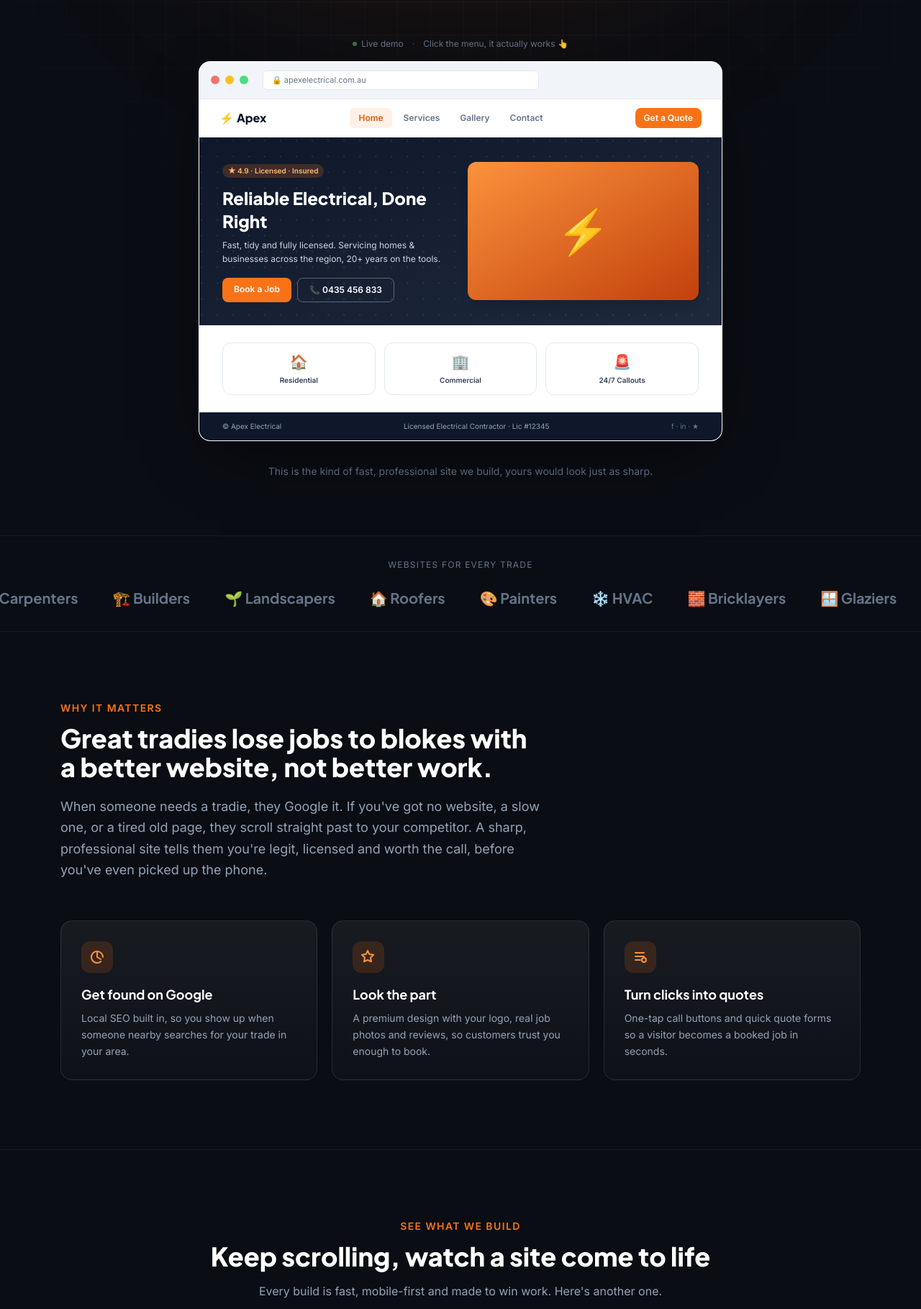
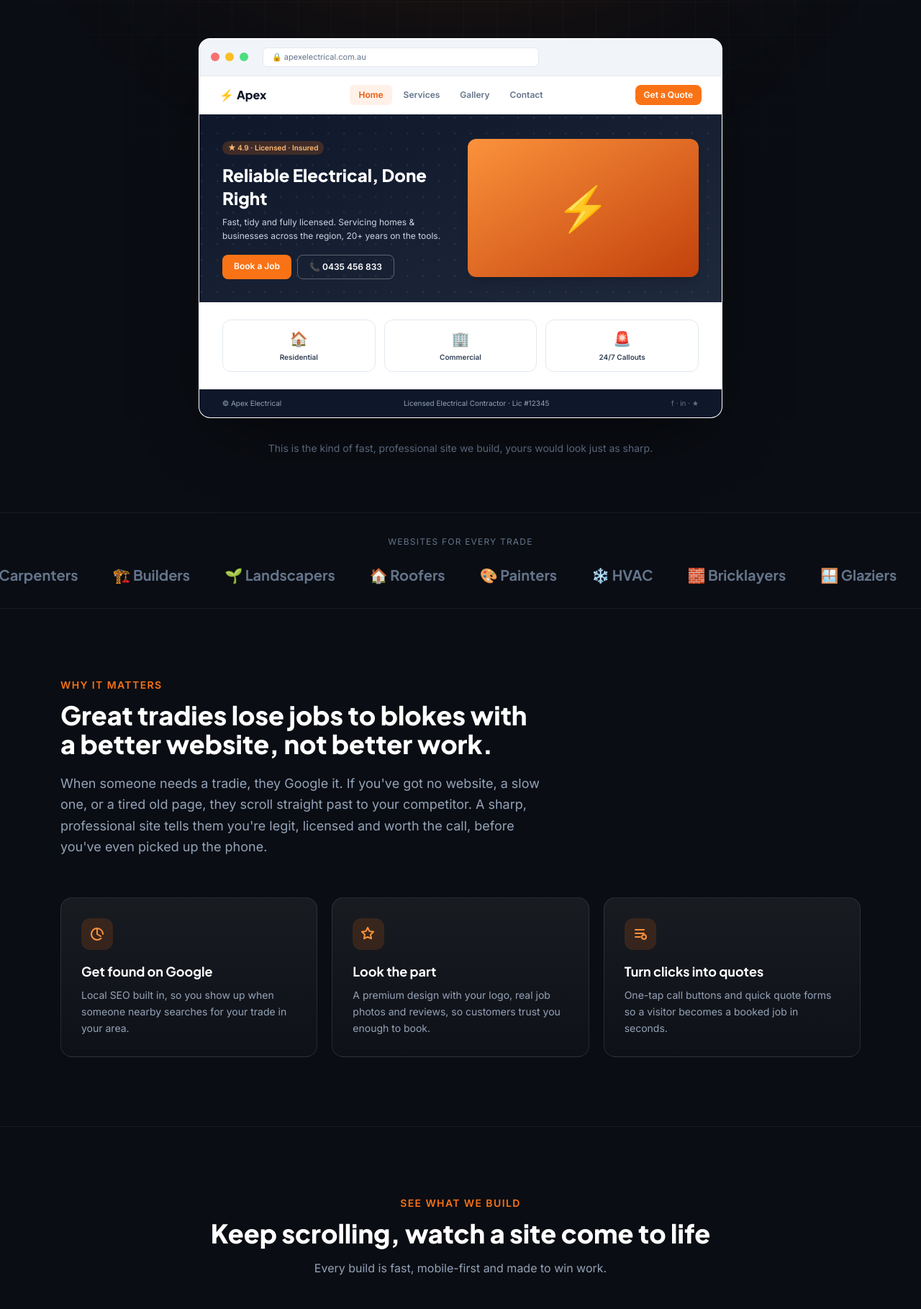
Before and after one commit to rb696/tradiesites, a plain HTML site: page index.html in a window 1280 px wide. Shown: the part 458-2277 px from the top of the page at 72% size. Drawn offline with nearby package versions, Linux system fonts and the light colour scheme; animation ran at ten frames a second.

Commit message:
Remove behind-the-scenes/demo captions for a clean customer-facing site
Co-Authored-By: Claude Opus 4.8 <noreply@anthropic.com>

```diff
--- a/index.html
+++ b/index.html
@@ -194,11 +194,6 @@
 
     <!-- HERO SHOWCASE: an interactive tradie website, front and centre -->
     <div class="hero-demo relative max-w-3xl mx-auto px-5 mt-14">
-      <div class="flex items-center justify-center gap-3 mb-4 text-xs text-slate-500">
-        <span class="flex items-center gap-1.5"><span class="w-1.5 h-1.5 rounded-full bg-green-400 animate-pulse"></span> Live demo</span>
-        <span class="text-slate-600">·</span>
-        <span>Click the menu, it actually works 👆</span>
-      </div>
       <div class="relative mx-auto rounded-2xl overflow-hidden bg-white glow-soft border border-white/10">
         <!-- browser chrome -->
         <div class="flex items-center gap-2 px-4 py-3 bg-slate-100 border-b border-slate-200">
@@ -350,7 +345,7 @@
     <div class="relative max-w-3xl mx-auto px-5 text-center mb-12">
       <p class="text-brand-500 font-semibold text-sm uppercase tracking-widest mb-3">See what we build</p>
       <h2 class="font-display font-extrabold text-white text-3xl md:text-4xl">Keep scrolling, watch a site come to life</h2>
-      <p class="mt-4 text-slate-400">Every build is fast, mobile-first and made to win work. Here's another one.</p>
+      <p class="mt-4 text-slate-400">Every build is fast, mobile-first and made to win work.</p>
     </div>
     <div class="relative max-w-4xl mx-auto px-5" style="perspective: 1400px;">
       <div class="showcase-frame relative mx-auto rounded-2xl overflow-hidden bg-white shadow-2xl glow">
@@ -520,7 +515,6 @@
           <a href="#contact" class="mt-7 text-center bg-white/5 hover:bg-white/10 border border-white/10 text-white font-semibold py-3 rounded-xl transition">Get started</a>
         </div>
       </div>
-      <p class="text-center text-sm text-slate-500 mt-8">Starting numbers, adjust to your market. The monthly recurring fee is what turns this into a real business.</p>
     </div>
   </section>
 
```
